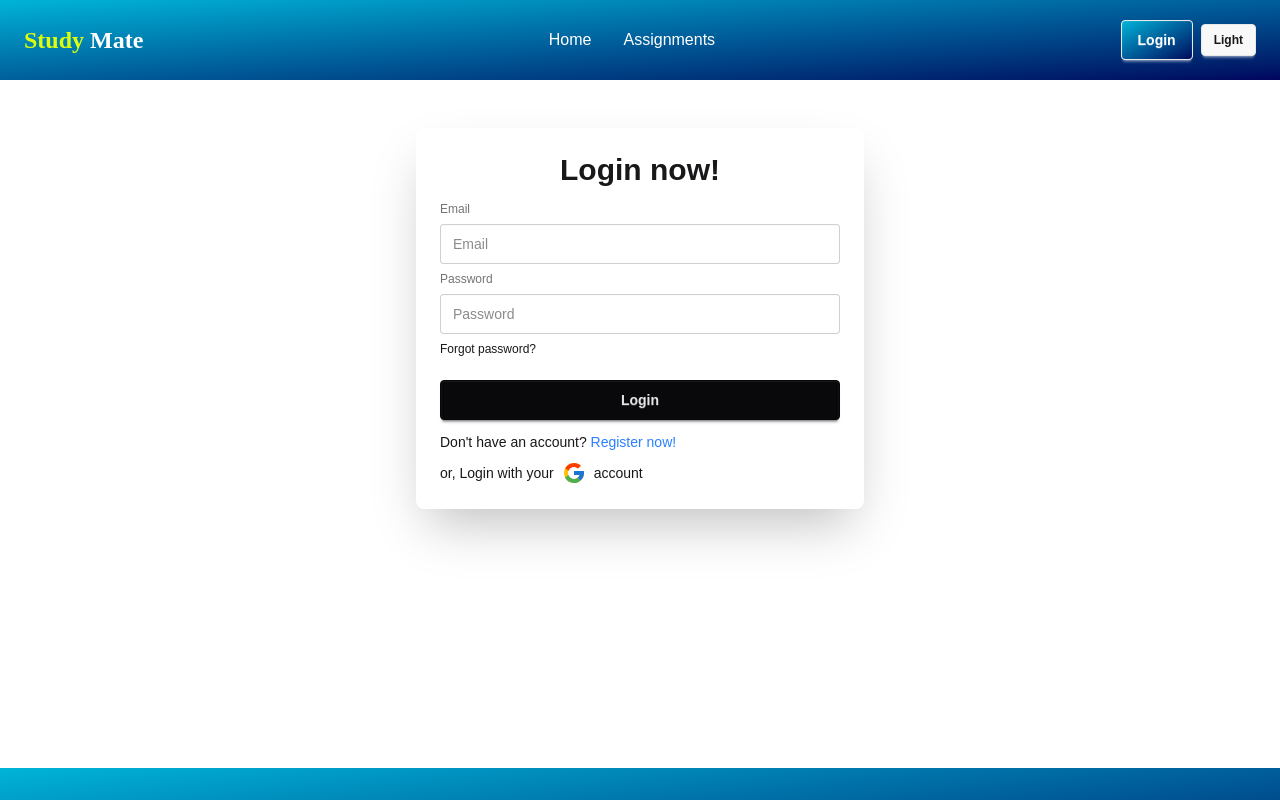
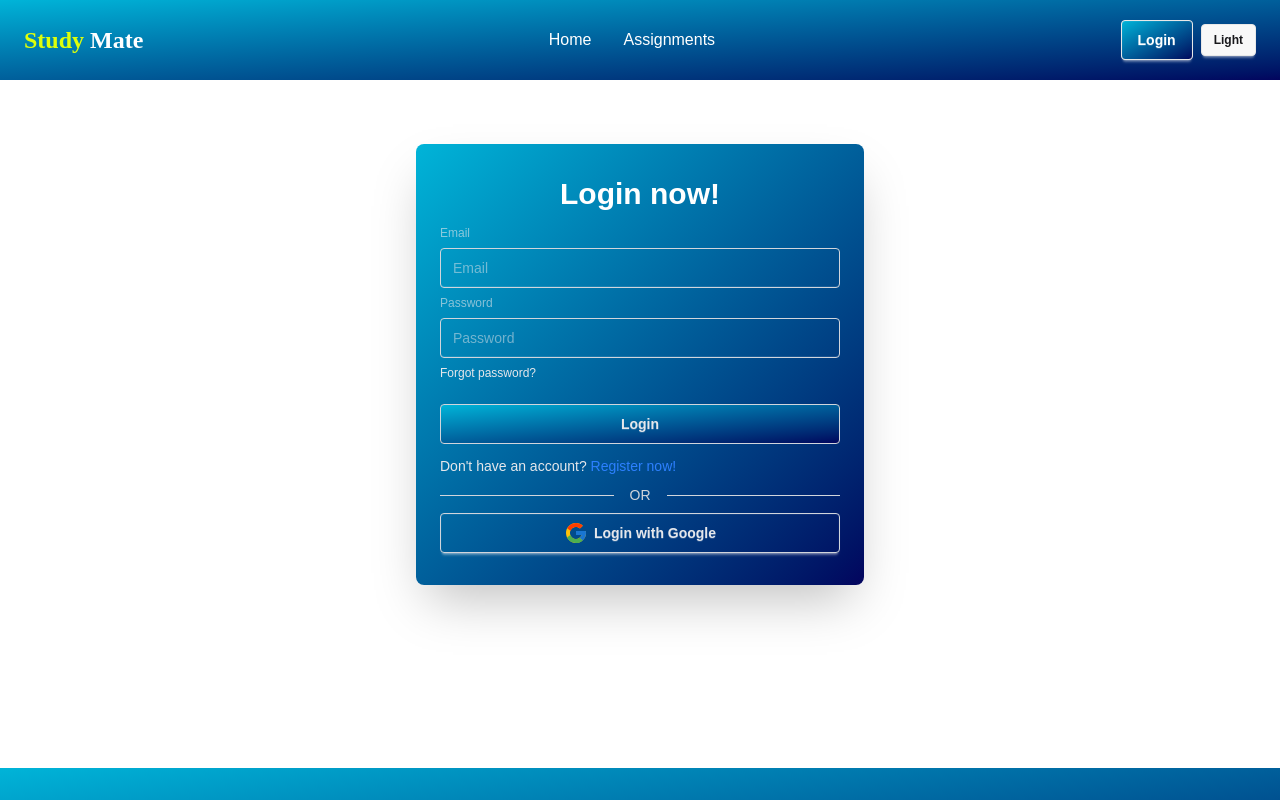
Before and after one commit to mahbub-alam-dave/studymate-client, a React (Vite) app: page /login in a window 1280 px wide. Shown: the top 800 px of the page. Built offline with nearby package versions, Linux system fonts and the light colour scheme; no server answers.

Commit message:
implementing color for login and register page

```diff
--- a/src/components/Footer.jsx
+++ b/src/components/Footer.jsx
@@ -2,7 +2,7 @@ import React from 'react';
 
 const Footer = () => {
     return (
-        <div className='bg-gradient-to-br from-[#00b4d8] to-[#03045e] dark:bg-gradient-to-br dark:from-[#03045e] dark:to-[#000814]'>
+        <div className='bg-gradient-to-br from-[#00b4d8] to-[#03045e] dark:bg-gradient-to-br dark:from-[#03045e] dark:to-[#000814] p-4 sm:p-5 md:p-6'>
 <footer className="footer sm:footer-horizontal max-w-[1440px] mx-auto text-neutral-content py-10">
   <aside>
           <h2 className="rancho text-2xl text-pink-600 font-bold">
--- a/src/layouts/Root.jsx
+++ b/src/layouts/Root.jsx
@@ -5,7 +5,7 @@ import Footer from '../components/Footer';
 
 const Root = () => {
     return (
-        <div className='dark:bg-gray-900'>
+        <div className='dark:bg-[#000814]'>
             <Navbar />
             <div className='min-h-[80vh]'>
                 <Outlet />
--- a/src/pages/authentication/Login.jsx
+++ b/src/pages/authentication/Login.jsx
@@ -5,10 +5,9 @@ import Swal from "sweetalert2";
 import { ContextValue } from "../../Contextes/AllContexts";
 
 const Login = () => {
-
   const { loginUser, loginWithGoogle } = useContext(ContextValue);
   const navigate = useNavigate();
-  const location = useLocation()
+  const location = useLocation();
 
   const handleUserLoginForm = (e) => {
     e.preventDefault();
@@ -28,7 +27,7 @@ const Login = () => {
           timer: 1500,
         });
         // navigate user to desired page
-        navigate( location.state || '/')
+        navigate(location.state || "/");
       })
       .catch((error) => {
         Swal.fire({
@@ -53,9 +52,9 @@ const Login = () => {
           timer: 1500,
         });
         // navigate user to desired page
-        navigate( location.state || '/')
+        navigate(location.state || "/");
       })
-    .catch(error => {
+      .catch((error) => {
         Swal.fire({
           position: "top-end",
           icon: "error",
@@ -63,42 +62,61 @@ const Login = () => {
           showConfirmButton: false,
           timer: 1500,
         });
-    })
-  }
+      });
+  };
   return (
-    <div className="card bg-base-100 w-full max-w-md shrink-0 shadow-2xl mx-auto my-12">
-      <div className="card-body">
-        <h1 className="text-3xl text-center font-bold">Login now!</h1>
-        <form onSubmit={handleUserLoginForm} className="fieldset">
+    <div className="p-4 my-12">
+    <div className="card bg-gradient-to-br from-[#00b4d8] to-[#03045e] dark:bg-gradient-to-br dark:from-[#03045e] dark:to-[#000814]  w-full max-w-md shrink-0 shadow-2xl mx-auto">
+      <div className="card-body text-gray-200 px-4 sm:px-6 py-8">
+        <h1 className="text-3xl text-center font-bold text-white dark:text-gray-200">
+          Login now!
+        </h1>
+        <form onSubmit={handleUserLoginForm} className="fieldset ">
           <label className="label">Email</label>
           <input
             type="email"
-            className="input w-full"
+            className="input w-full bg-transparent border-gray-300 focus:outline-none"
             name="email"
             placeholder="Email"
           />
           <label className="label">Password</label>
           <input
             type="password"
-            className="input w-full"
+            className="input w-full bg-transparent border-gray-300 focus:outline-none"
             name="password"
             placeholder="Password"
           />
           <div>
             <a className="link link-hover">Forgot password?</a>
           </div>
-          <button className="btn btn-neutral mt-4">Login</button>
+          <button className="btn btn-neutral mt-4 bg-gradient-to-br from-[#00b4d8] to-[#03045e] dark:bg-gradient-to-br dark:from-[#03045e] dark:to-[#000814] text-gray-200 border-gray-300 shadow-none hover:opacity-70">
+            Login
+          </button>
         </form>
         <p>
           Don't have an account?{" "}
-          <Link to={"/register"} className="text-blue-500">
+          <Link to={"/register"} className="text-blue-500 hover:text-blue-300">
             Register now!
           </Link>
         </p>
-        <div className="flex gap-2 items-center">
+        {/* <div className="divider text-sm divider-success text-gray-200">OR</div> */}
+        <div className="flex items-center">
+          <div className="flex-grow border-t border-gray-300"></div>
+          <span className="mx-4 text-sm text-gray-300">OR</span>
+          <div className="flex-grow border-t border-gray-300"></div>
+        </div>
+        {/*         <div className="flex gap-2 items-center">
           <span>or, Login with your</span>
           <FcGoogle onClick={handleGoogleSignIn} size={24} className="cursor-pointer" />
           <span>account</span>
+        </div> */}
+        <button
+          onClick={handleGoogleSignIn}
+          className="btn bg-transparent text-gray-200 border-gray-300 hover:text-green-500"
+        >
+          <FcGoogle size={24} className="" />
+          Login with Google
+        </button>
       </div>
     </div>
     </div>
--- a/src/pages/authentication/Register.jsx
+++ b/src/pages/authentication/Register.jsx
@@ -102,36 +102,36 @@ const Register = () => {
       });
   };
   return (
-    <div className="">
-      <div className="card bg-base-100 w-full max-w-md mx-auto shrink-0 shadow-2xl my-12">
-        <div className="card-body">
-          <h1 className="text-3xl text-center font-bold">Register now!</h1>
+    <div className="p-4 my-12">
+      <div className="card bg-gradient-to-br from-[#00b4d8] to-[#03045e] dark:bg-gradient-to-br dark:from-[#03045e] dark:to-[#000814] w-full max-w-md mx-auto shrink-0 shadow-2xl">
+        <div className="card-body text-gray-200 px-4 sm:px-6 py-8">
+          <h1 className="text-3xl text-center font-bold text-gray-200">Register now!</h1>
           <form onSubmit={handleUserRegisterForm} className="fieldset">
             <label className="label">Name</label>
             <input
               type="text"
-              className="input w-full "
+              className="input w-full bg-transparent border-gray-300 focus:outline-none"
               name="name"
               placeholder="Name"
             />
             <label className="label">Photo Url</label>
             <input
               type="text"
-              className="input w-full"
+              className="input w-full bg-transparent border-gray-300 focus:outline-none"
               name="photo"
               placeholder="Photo Url"
             />
             <label className="label">Email</label>
             <input
               type="email"
-              className="input w-full"
+              className="input w-full bg-transparent border-gray-300 focus:outline-none"
               name="email"
               placeholder="Email"
             />
             <label className="label">Password</label>
             <input
               type="password"
-              className="input w-full"
+              className="input w-full bg-transparent border-gray-300 focus:outline-none"
               name="password"
               placeholder="Password"
             />
```
Lines whose indentation alone changed are shown as unchanged.
